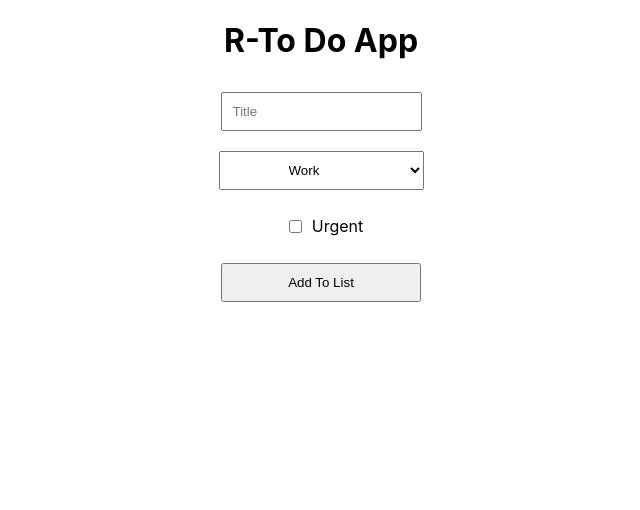
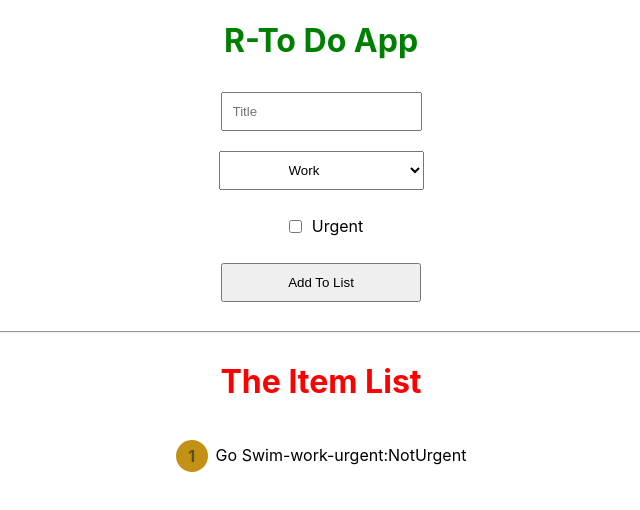
Before and after one commit to meeraqunaibi/to-do-list, a React (Create React App) app: page / in a window 1280 px wide. Both pictures are taken after a click on the input "Add To List". Shown: the top 510 px of the page, without its empty margins (319-959 px from the left). Built offline with nearby package versions, Linux system fonts and the light colour scheme.

Commit message:
add_list_with_map

```diff
--- a/src/App.css
+++ b/src/App.css
@@ -5,6 +5,10 @@
 .App-logo {
   height: 40vmin;
   pointer-events: none;
+}
+h1
+{
+  color: green;
 }
 
 @media (prefers-reduced-motion: no-preference) {
--- a/src/App.js
+++ b/src/App.js
@@ -1,11 +1,33 @@
 import logo from './logo.svg';
 import './App.css';
 import Form from './componetnts/form/form.componetnts';
+import { useState } from 'react';
+import List from './componetnts/llist/list.copmponentnts';
 function App() {
+  const [item, setItem] = useState([]);
+  const addItem = (itemm) => {
+    setItem([...item, itemm]);
+    console.log(item);
+
+  }
   return (
+
     <div className="App">
       <h1>R-To Do App</h1>
-      <Form></Form>
+      <Form onAddFunction={addItem} />
+      <hr></hr>
+      <List items={item} />
+
+
+      {/*
+      <h1>{item.length}</h1>
+      <br/>
+      <ul>
+        {
+
+          item.map((item)=><li>{item.title}-{item.category}-{item.urgent===true?("urgent:Yes"):"urgent:No"}</li>)
+        }
+      </ul> */}
 
 
     </div>
--- a/src/componetnts/form/form.componetnts.jsx
+++ b/src/componetnts/form/form.componetnts.jsx
@@ -8,16 +8,18 @@ const Form = (props) => {
     const handleSubmit = (event) => {
         event.preventDefault();
         console.log(event.target.title.value);
-        /*const newItem={
+        const newItem = {
             title: event.target.title.value,
-            category : event.target.category.value,
+            category: event.target.category.value,
             urgent: event.target.urgent.checked,
 
         }
-        */
+
+        props.onAddFunction(newItem);
         setTitle("");
         setCategoryy("");
         setUrgent(false);
+
     }
 
     const onTitleChange = (event) => {
@@ -30,8 +32,8 @@ const Form = (props) => {
         let Category = "Your Category Is" + event.target[event.target.selectedIndex].text;
         setCategory(Category);
     }
-    const [namee,setName]=useState(["mohammad","nidal","rajbe","ana"]);
-    const arr=["mohammad","nidal","rajbe","ana"];
+    const [namee, setName] = useState(["mohammad", "nidal", "rajbe", "ana"]);
+    const arr = ["mohammad", "nidal", "rajbe", "ana"];
     return (
         <div className='form'>
             <form onSubmit={handleSubmit}>
@@ -47,7 +49,7 @@ const Form = (props) => {
                     name='category' /*onChange={onCategoryChange}*/
                     onChange={(e) => { setCategoryy(e.target.value) }}
                     placeholder='CategoryS'>
-                    <option value="select" disabled></option>
+                    <option value="select" disabled>select</option>
                     <option value="work">Work</option>
                     <option value="home">Home</option>
                     <option value="personal">Personal</option>
--- /dev/null
+++ b/src/componetnts/llist/list.copmponentnts.jsx
@@ -0,0 +1,34 @@
+import './list.css';
+/**
+ * @param {{
+ * items:{
+ * title: event.target.title.value,
+ * category : event.target.category.value,
+ * urgent: event.target.urgent.checked,
+ *}[]
+ * }} props
+ */
+function List(props) {
+    return (
+        <div className='items_list'>
+            <h1>The Item List</h1>
+            {/* <ul>
+            {
+                props.items.map(item=><li>{item.title}-{item.category}-{item.urgent===true?("urgent:Urgent"):"urgent:NotUrgent"}</li>)
+            }
+          </ul> */}
+
+            <ol class="list">
+                {
+                    props.items.map((item, index) => <li key={index} class="list-item one"> <span>{item.title}-{item.category}-{item.urgent ? ("urgent:Urgent") : "urgent:NotUrgent"}</span></li>)
+                }
+
+
+            </ol>
+
+
+
+        </div>
+    )
+}
+export default List;
--- /dev/null
+++ b/src/componetnts/llist/list.css
@@ -0,0 +1,42 @@
+.items_list {
+    display: flex;
+    flex-direction: column;
+    align-items: center;
+    justify-content: center;
+    justify-items: center;
+
+}
+.items_list h1{
+    color: red;
+}
+ol {
+    counter-reset: item;
+    list-style-type: none;
+    line-height: 2.2;
+    margin-left: -40px;
+}
+
+ol li {
+    display: block;
+    position: relative;
+}
+
+ol li span {
+    margin-left: 40px;
+}
+
+ol li:before {
+    content: counter(item) " ";
+    counter-increment: item;
+    color: #555221;
+    position: absolute;
+    top: 50%;
+    margin-top: -1em;
+    background: #c29115;
+    height: 2em;
+    width: 2em;
+    line-height: 2em;
+    text-align: center;
+    border-radius: 2em;
+    font-weight: 700;
+}
```
Also changed, not shown: src/componetnts/form/form.css (+8 -7 lines). Lines whose indentation alone changed are shown as unchanged.
